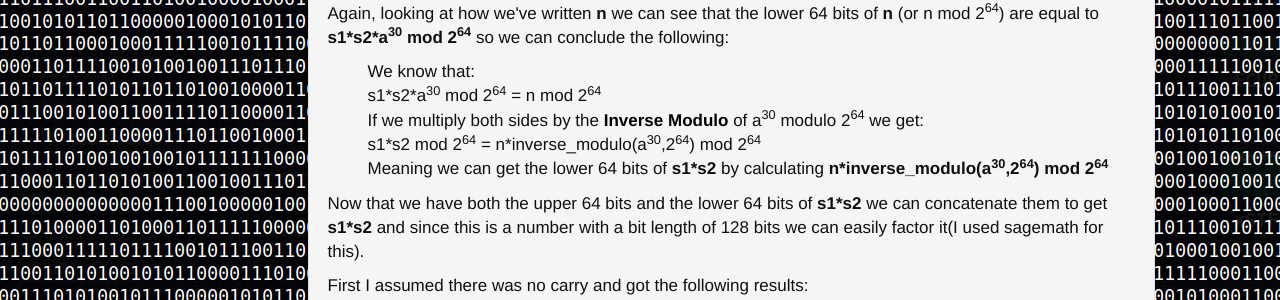
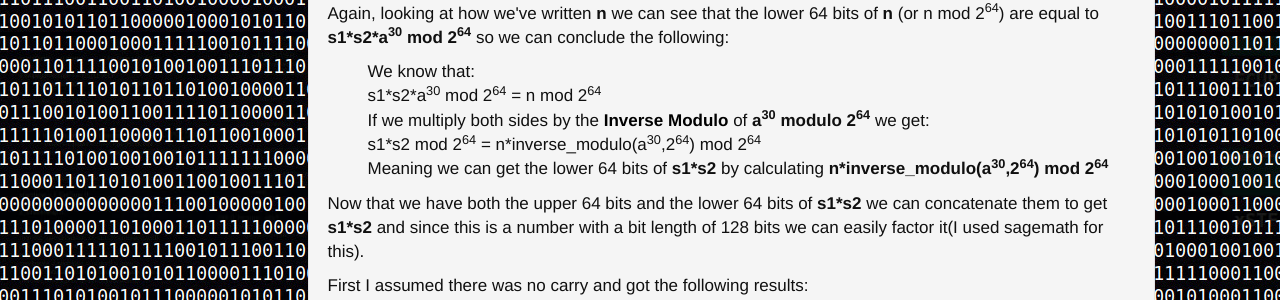
Before and after one commit to 0xA2/0xA2.github.io, a Jekyll site: the page built from _posts/2020-09-02-GoogleCTF2020ChunkNorris.markdown, in a window 1280 px wide and 900 px high, scrolled down 1675 px. Shown: the part 149-449 px from the top of the window. Built offline with Jekyll 4.4.1, drawn with Linux system fonts in a browser that asks for light colours.

```diff
--- a/_posts/2020-09-02-GoogleCTF2020ChunkNorris.markdown
+++ b/_posts/2020-09-02-GoogleCTF2020ChunkNorris.markdown
@@ -77,7 +77,7 @@ ul {
 <ul>
 	<li>We know that:</li>
 	<li>s1*s2*a<sup>30</sup> mod 2<sup>64</sup> = n mod 2<sup>64</sup></li>
-	<li>If we multiply both sides by the <a href="https://en.wikipedia.org/wiki/Modular_multiplicative_inverse"><b>Inverse Modulo</b></a> of a<sup>30</sup> modulo 2<sup>64</sup> we get:</li>
+	<li>If we multiply both sides by the <a href="https://en.wikipedia.org/wiki/Modular_multiplicative_inverse"><b>Inverse Modulo</b></a> of <b>a<sup>30</sup> modulo 2<sup>64</sup></b> we get:</li>
 	<li>s1*s2 mod 2<sup>64</sup> = n*inverse_modulo(a<sup>30</sup>,2<sup>64</sup>) mod 2<sup>64</sup></li>
 	<li>Meaning we can get the lower 64 bits of <b>s1*s2</b> by calculating <b>n*inverse_modulo(a<sup>30</sup>,2<sup>64</sup>) mod 2<sup>64</sup></b></li>
 </ul>
```
